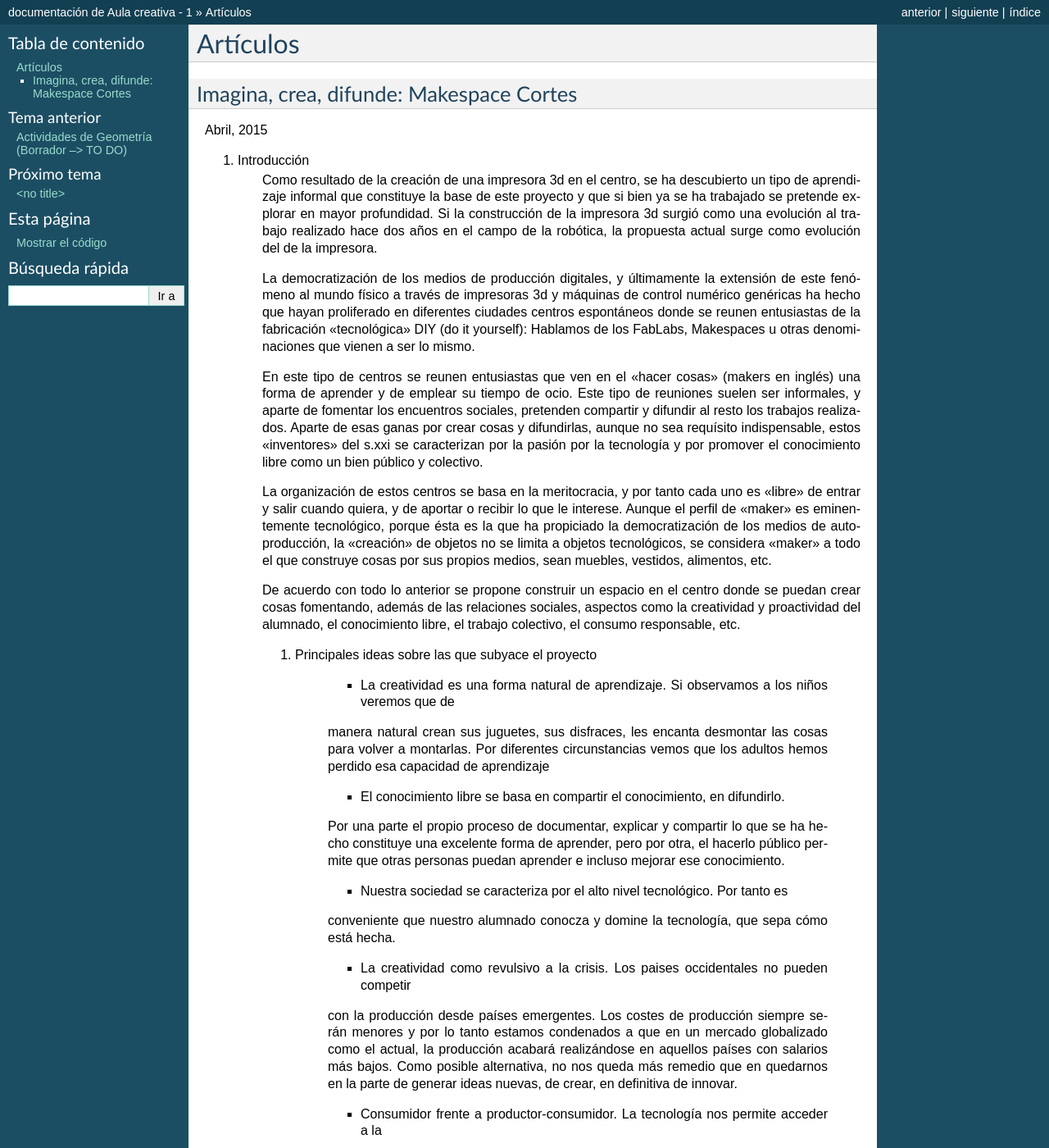
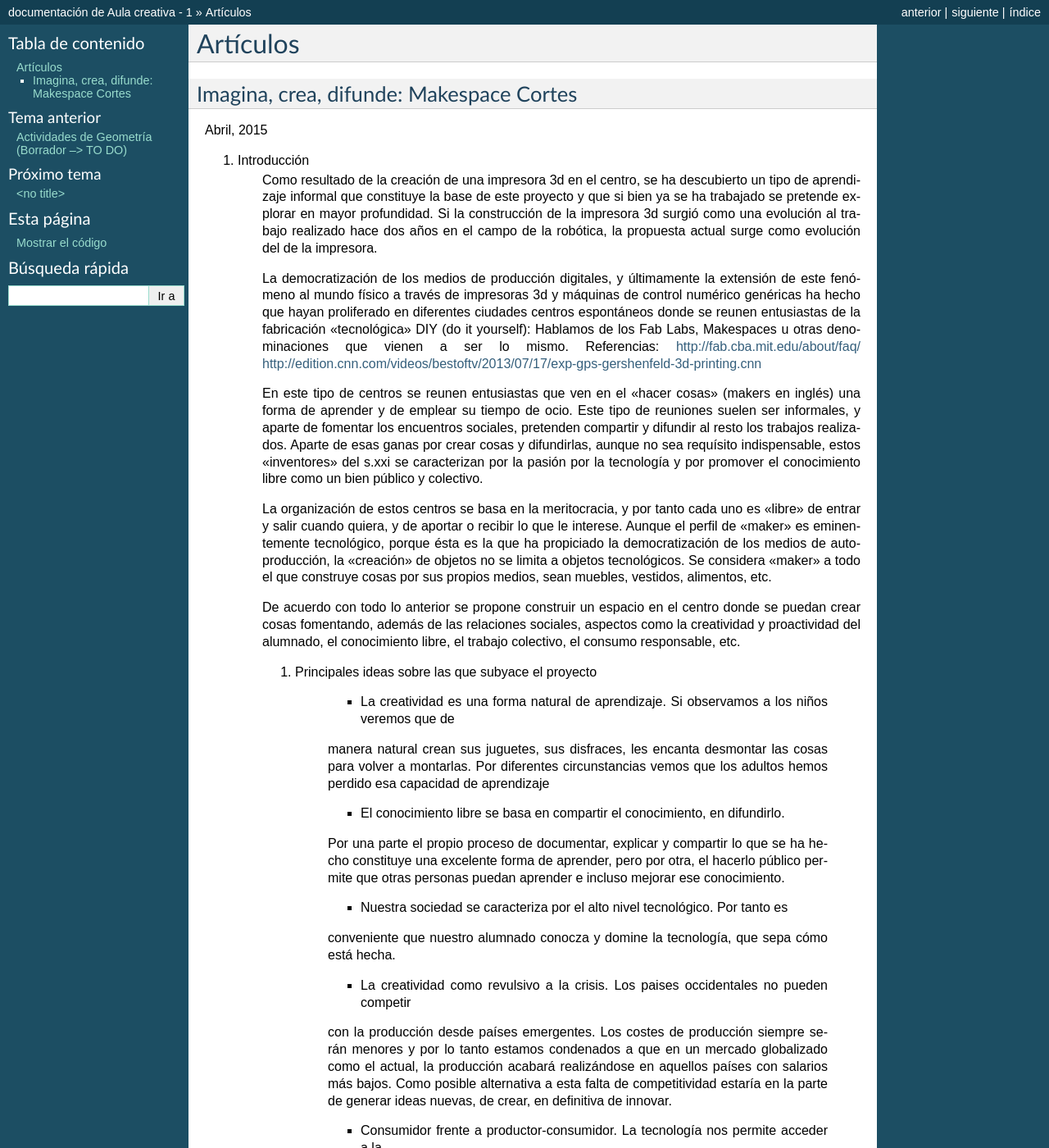
Before and after one commit to es3a10/aula_creativa, a Sphinx documentation site: the page built from docs/articulos.rst, in a window 1280 px wide and 1400 px high. Shown: the whole window at 82% size. Built offline with Sphinx 7.4.7, drawn with Linux system fonts in a browser that asks for light colours.

Commit message:
Update articulos.rst

```diff
--- a/docs/articulos.rst
+++ b/docs/articulos.rst
@@ -17,8 +17,8 @@ Abril, 2015
 	numérico genéricas
 	ha hecho que hayan proliferado en diferentes ciudades
 	centros espontáneos donde se reunen entusiastas de la fabricación "tecnológica" DIY (do it yourself):
-	Hablamos de los FabLabs, Makespaces u otras denominaciones que vienen a ser
-	lo mismo.
+	Hablamos de los Fab Labs, Makespaces u otras denominaciones que vienen a ser
+	lo mismo. Referencias: http://fab.cba.mit.edu/about/faq/ http://edition.cnn.com/videos/bestoftv/2013/07/17/exp-gps-gershenfeld-3d-printing.cnn
 
 	En este tipo de centros se reunen entusiastas que ven en el "hacer cosas" (makers en inglés)
 	una forma de aprender
@@ -33,7 +33,7 @@ Abril, 2015
 	cada uno es "libre" de entrar y salir cuando quiera, y de aportar o recibir lo que le interese.
 	Aunque el perfil de "maker" es eminentemente tecnológico, porque ésta es la que ha propiciado la
 	democratización de los medios de autoproducción, la "creación" de objetos no se limita a objetos
-	tecnológicos, se considera "maker" a todo el que construye cosas por sus propios medios,
+	tecnológicos. Se considera "maker" a todo el que construye cosas por sus propios medios,
 	sean muebles, vestidos, alimentos, etc.
 
 	De acuerdo con todo lo anterior se propone construir un espacio en el centro donde se puedan
@@ -60,7 +60,7 @@ Abril, 2015
 		con la producción desde países emergentes. Los costes de producción siempre serán menores
 		y por lo tanto estamos condenados a que en un mercado globalizado como el actual, la
 		producción acabará realizándose en aquellos países con salarios más bajos. Como posible
-		alternativa, no nos queda más remedio que en quedarnos en la parte de generar ideas nuevas,
+		alternativa a esta falta de competitividad estaría en la parte de generar ideas nuevas,
 		de crear, en definitiva de innovar.
 
 		- Consumidor frente a productor-consumidor. La tecnología nos permite acceder a la
```
